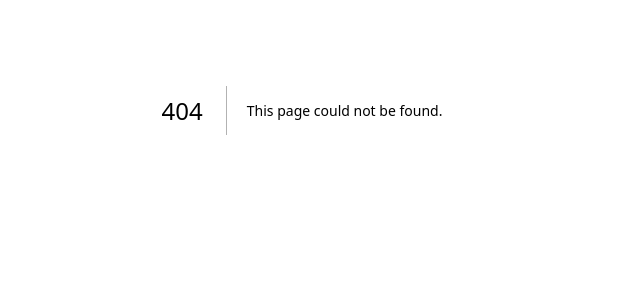
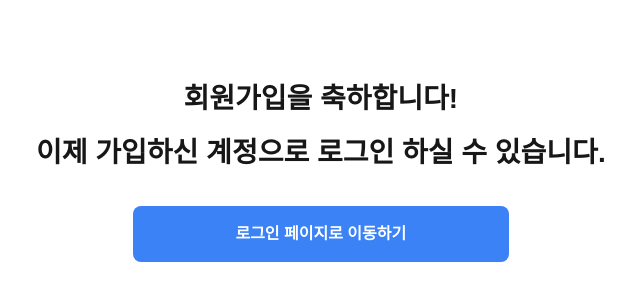
Before and after one commit to wecampus-platform/wecam-all-frontend, a Next.js app: page /register/success in a window 1280 px wide. Before the commit this address had no page. Shown: the part 290-590 px from the top of the page, without its empty margins (338-978 px from the left). Built offline with nearby package versions, Linux system fonts and the light colour scheme.

Commit message:
fix: 마이페이지 접속 오류 수정

```diff
--- a/src/app/globals.css
+++ b/src/app/globals.css
@@ -48,7 +48,7 @@ body {
 }
 
 .button-common {
-  @apply rounded-lg py-4 bg-point text-white text-base font-semibold;
+  @apply rounded-lg py-4 bg-point text-white text-base font-semibold cursor-pointer;
 }
 
 .button-common:disabled {
--- a/src/app/login/page.jsx
+++ b/src/app/login/page.jsx
@@ -26,12 +26,13 @@ export default function LoginPage() {
         setLoading(true);
 
         try {
-            const data = await publicapi('/auth/login', {
+            const res = await publicapi('/auth/login', {
                 method: 'POST',
                 body: JSON.stringify({ email, password }),
                 credentials: 'include',
             });
 
+            const data = await res.json();
             console.log('로그인 응답 확인:', data);
 
             useAuthStore.getState().setAuth({
@@ -122,8 +123,8 @@ export default function LoginPage() {
                         </button>
                         <button
                             type="button"
-                            onClick={() => router.push('/register')}
-                            className="w-full rounded-lg bg-white border border-point py-4 font-semibold text-point"
+                            onClick={() => router.push('/register/step1')}
+                            className="w-full rounded-lg bg-white border border-point py-4 font-semibold text-point cursor-pointer "
                         >
                             회원가입
                         </button>
--- a/src/app/mypage/page.jsx
+++ b/src/app/mypage/page.jsx
@@ -9,13 +9,13 @@ import { clientapi } from '../../lib/fetchClient';
 import { useAuthStore } from '../../stores/authStore';
 import SideBarPage from '@/app/mypage/side-bar';
 
-const mockUser = {
-  email: "mock@user.com",
-  role: "STUDENT",
-  isAuthentication: true,
-  organizationHierarchyList: ["테스트 학교 > 테스트 학과"],
-  councilList: [],
-};
+// const mockUser = {
+//   email: "mock@user.com",
+//   role: "STUDENT",
+//   isAuthentication: true,
+//   organizationHierarchyList: ["테스트 학교 > 테스트 학과"],
+//   councilList: [],
+// };
 
 export default function MyPage() {
   const [user, setUser] = useState(null);
--- a/src/app/register/step2/page.jsx
+++ b/src/app/register/step2/page.jsx
@@ -24,8 +24,7 @@ export default function RegisterStep2Page() {
 
     try {
       await registerUser(data);
-      alert('회원가입이 완료되었습니다!');
-      router.push('/main');
+      router.push('/register/success');
     } catch (err) {
       alert('회원가입 중 문제가 발생했습니다.');
       console.error(err);
--- /dev/null
+++ b/src/app/register/success/page.jsx
@@ -0,0 +1,25 @@
+'use client';
+
+import { useRouter } from 'next/navigation';
+
+export default function RegisterSuccess() {
+  const router = useRouter();
+
+  return (
+    <div className="w-full relative bg-whitesmoke h-[1080px] overflow-hidden text-center text-[28px] text-darkslategray font-pretendard">
+      <div className="absolute top-[368px] left-[calc(50%_-_266px)] flex flex-col items-center justify-start gap-8">
+        <div className="flex flex-col items-center justify-center gap-3">
+          <div className="self-stretch relative font-semibold">회원가입을 축하합니다!</div>
+          <div className="self-stretch relative font-semibold">이제 가입하신 계정으로 로그인 하실 수 있습니다.</div>
+        </div>
+        <button
+          className="w-[376px] button-common"
+          onClick={() => router.push('/login')}
+        >
+          <div className="relative font-semibold">로그인 페이지로 이동하기</div>
+        </button>
+      </div>
+      <div className="absolute top-[880px] left-[0px] bg-gainsboro w-[1920px] h-[200px]" />
+    </div>
+  );
+}
```
Lines whose indentation alone changed are shown as unchanged.
